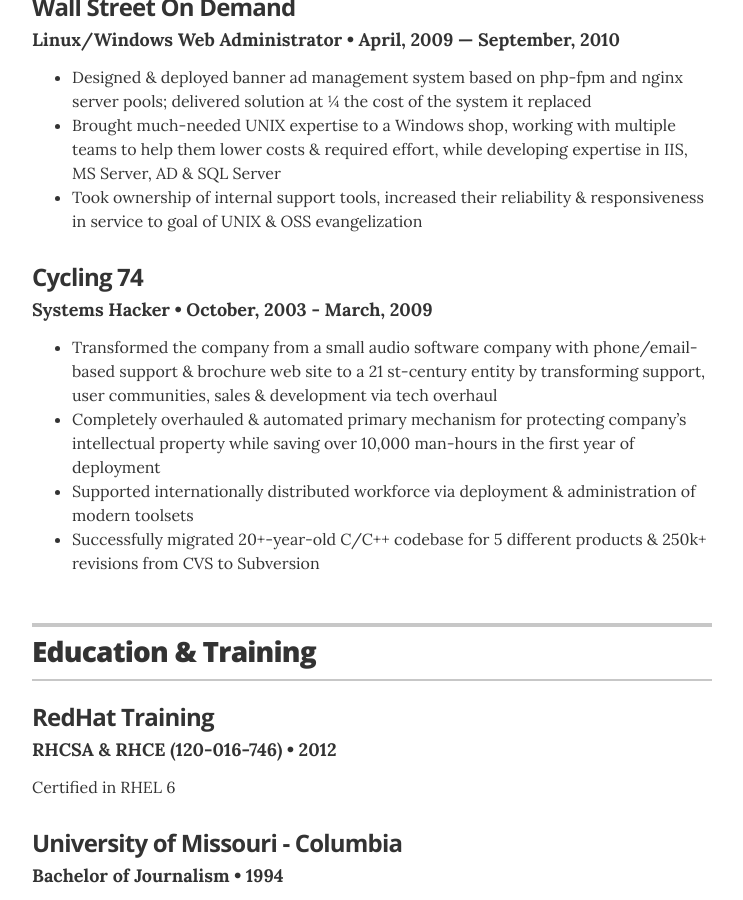
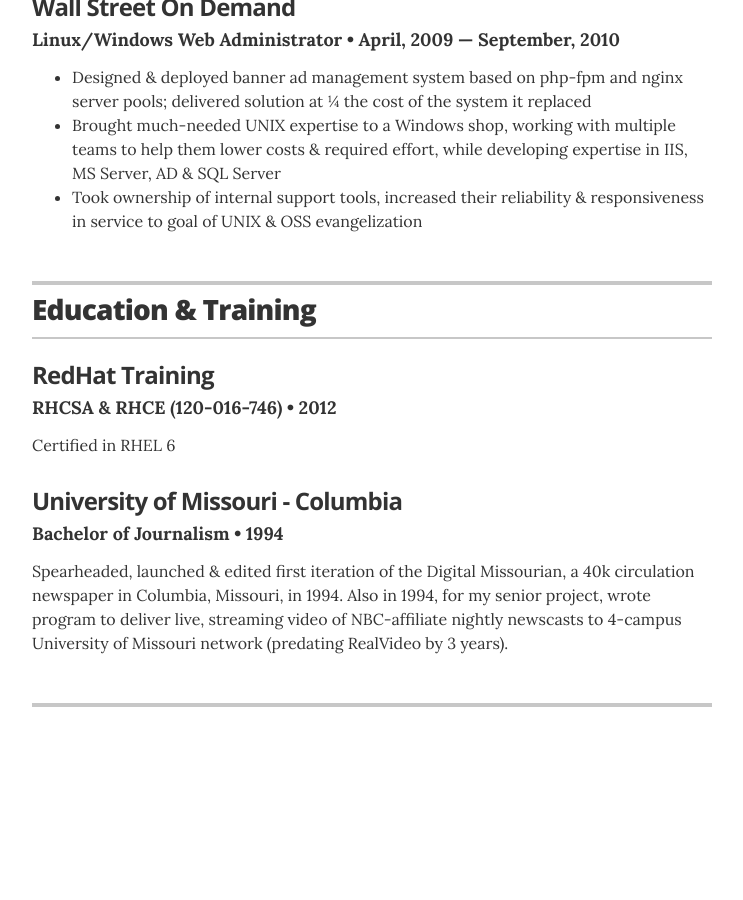
Before and after one commit to wallacewinfrey/wallacewinfrey.github.io, a Jekyll site: the page built from index.html, in a window 1280 px wide and 900 px high, scrolled down 1964 px. Shown: the whole window, without its empty margins (268-1011 px from the left). Built offline with Jekyll 4.4.1, drawn with Linux system fonts in a browser that asks for light colours; after the commit the page ends 2743 px from its top, so only the background shows below that; some of the changed text lies outside the part shown.

Commit message:
minor updates

```diff
--- a/_data/experience.yml
+++ b/_data/experience.yml
@@ -16,9 +16,3 @@
   position: Linux/Windows Web Administrator
   duration: April, 2009 &mdash; September, 2010
   summary: <ul> <li> Designed & deployed banner ad management system based on php-fpm and nginx server pools; delivered solution at ¼ the cost of the system it replaced <li> Brought much-needed UNIX expertise to a Windows shop, working with multiple teams to help them lower costs & required effort, while developing expertise in IIS, MS Server, AD & SQL Server <li> Took ownership of internal support tools, increased their reliability & responsiveness in service to goal of UNIX & OSS evangelization </ul>
-
-# Systems Administrator
-- company: Cycling 74
-  position: Systems Hacker
-  duration: October, 2003 - March, 2009
-  summary: <ul> <li>Transformed the company from a small audio software company with phone/email-based support & brochure web site to a 21 st-century entity by transforming support, user communities, sales & development via tech overhaul <li> Completely overhauled & automated primary mechanism for protecting company’s intellectual property while saving over 10,000 man-hours in the first year of deployment <li>Supported internationally distributed workforce via deployment & administration of modern toolsets <li> Successfully migrated 20+-year-old C/C++ codebase for 5 different products & 250k+ revisions from CVS to Subversion </ul>
--- a/_data/highlights.yml
+++ b/_data/highlights.yml
@@ -1,6 +1,6 @@
 # Highlights
 - highlight: Battle-Tested Sysadmin
-  description: Seasoned Linux veteran with over 25 years of operational experience fueled by an unrelenting curiosity
+  description: Seasoned Linux veteran with 10+ years of operational experience fueled by an unrelenting curiosity
 - highlight: Build Automation Zealot
   description: Championed and implemented full stack build automation and delivery systems
 - highlight: Agile Evangelist
```
